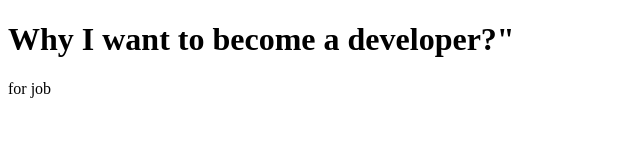
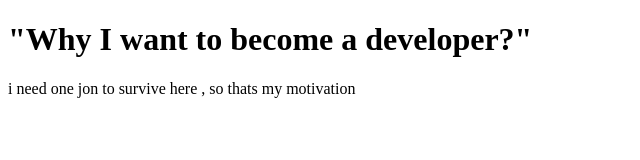
Before and after one commit to acciojob/why-software-daruripavan402-cmd, a website: page main.html in a window 1280 px wide. Shown: the whole page, without its empty margins (0-640 px from the left). Drawn offline with Linux system fonts and the light colour scheme.

Commit message:
created a submission

```diff
--- a/main.html
+++ b/main.html
@@ -6,8 +6,8 @@
 </head>
 
 <body>
-	<h1>Why I want to become a developer?"</h1>
-<p>for job </p>
+	<h1>"Why I want to become a developer?"</h1>
+<p>i need one jon to survive here , so thats my motivation </p>
 
 </body>
 
```
